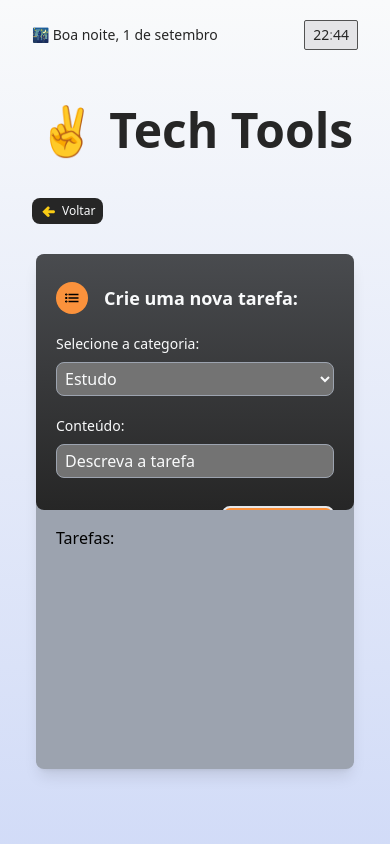
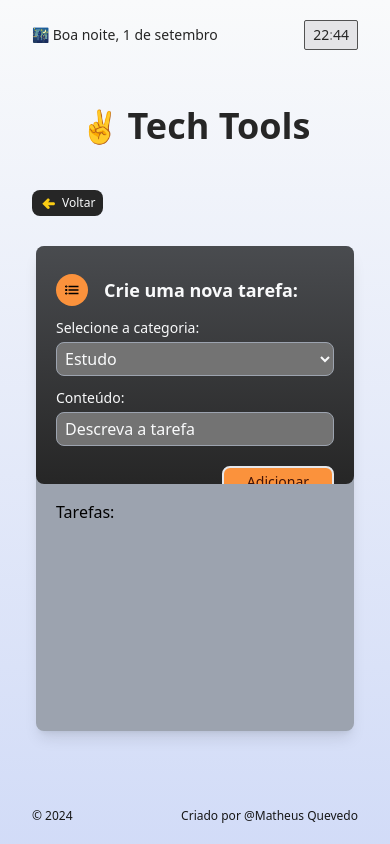
Before and after one commit to mthquevedo/Minhas-ferramentas, a React (Vite) app: page /lista-de-tarefas in a window 390 px wide. Built offline with nearby package versions, Linux system fonts and the light colour scheme.

Commit message:
Ajuste: ajustes visuais foram feitos

```diff
--- a/src/components/ToDoListContent/index.tsx
+++ b/src/components/ToDoListContent/index.tsx
@@ -42,9 +42,9 @@ export function ToDoListContent() {
 
             <main className="h-5/6 bg-gray-400 flex md:flex-col justify-between items-start mt-7 shadow-lg rounded-lg mx-16 md:mx-1">
 
-                <aside className="w-30v md:w-full h-full md:h-60v bg-gradient-to-t from-neutral-800 to-neutral-800/70 px-8 sm:px-5 py-7 md:pb-1 rounded-l-lg md:rounded-r-lg  overflow-hidden">
+                <aside className="w-30v md:w-full h-full md:h-55v bg-gradient-to-t from-neutral-800 to-neutral-800/70 px-8 sm:px-5 py-7 md:pb-1 rounded-l-lg md:rounded-r-lg overflow-hidden">
                     <form
-                        className="flex flex-col justify-center gap-5"
+                        className="flex flex-col justify-center gap-5 sm:gap-3"
                         onSubmit={handleCreateTask}
                     >
 
@@ -54,7 +54,7 @@ export function ToDoListContent() {
                         </div>
 
                         <div className="flex flex-col">
-                            <label className="text-gray-50 text-sm pb-2">Selecione a categoria:</label>
+                            <label className="text-gray-50 text-sm pb-2 md:pb-1">Selecione a categoria:</label>
                             <select
                                 name="genderOptions"
                                 id="genderOptions"
@@ -70,7 +70,7 @@ export function ToDoListContent() {
                         </div>
 
                         <div className="flex flex-col text-gray-50">
-                            <label className="text-gray-50 text-sm pb-2">Conteúdo:</label>
+                            <label className="text-gray-50 text-sm pb-2 md:pb-1">Conteúdo:</label>
                             <input
                                 type="text"
                                 id="taskContent"
@@ -79,7 +79,7 @@ export function ToDoListContent() {
                                 className="rounded-lg p-1 pl-2 bg-neutral-500 border border-gray-400 text-gray-50 placeholder:text-gray-50 focus:outline-none" />
                         </div>
 
-                        <div className="self-end pt-2 md:pt-0">
+                        <div className="self-end pt-2 md:pt-0 sm:mb-8">
                             <button
                                 type="submit"
                                 className="bg-orange-400 text-orange-950 rounded-lg p-1 mt-2 sm:text-sm font-medium w-28 border-2">
--- a/src/layouts/MainLayout.tsx
+++ b/src/layouts/MainLayout.tsx
@@ -4,16 +4,19 @@ import { Header } from "../components/Header";
 export function MainLayout() {
 
     return (
-        <div className="flex flex-col gap-9 w-100v h-100v bg-gradient-to-b from-gray-50 to-blue-700/20 py-5 px-8 overflow-auto">
+        <div className="flex flex-col gap-9 w-full h-100v bg-gradient-to-b from-gray-50 to-blue-700/20 py-5 px-8 overflow-auto">
             <Header />
 
-            <h1 className="text-center font-bold text-neutral-800 text-5xl py-2">✌ Tech Tools</h1>
+            <h1 className="flex justify-center items-center gap-2 text-center font-bold text-neutral-800 text-5xl sm:text-4xl py-2">
+                <span className="text-[2.4rem] sm:text-[2rem]">✌</span>
+                <p>Tech Tools</p>
+            </h1>
 
             <Outlet />
 
             <footer className="flex justify-between text-xs text-neutral-900">
                 <p>© 2024</p>
-                <p>Desenvolvido por <a className="font-medium hover:underline" href="https://www.linkedin.com/in/matheus-quevedo-599315185/" target="_blank">@Matheus Quevedo</a></p>
+                <p>Criado por <a className="font-medium hover:underline" href="https://www.linkedin.com/in/matheus-quevedo-599315185/" target="_blank">@Matheus Quevedo</a></p>
             </footer>
         </div>
     )
--- a/src/pages/Home/index.tsx
+++ b/src/pages/Home/index.tsx
@@ -5,7 +5,7 @@ import { HomeLink } from "../../components/HomeLink";
 export function Home() {
 
     return (
-        <main className="flex flex-col gap-10 flex-1 justify-center md:justify-start mb-36 md:mb-0 md:mt-4">
+        <main className="flex flex-col flex-1 gap-10 justify-center md:justify-start mb-36 md:mb-0 md:mt-4">
             <p className="text-center">Navegue pelas ferramentas abaixo:</p>
             <div className=" flex md:flex-col flex-wrap justify-center gap-48 md:gap-12 items-center">
                 <HomeLink title="Contador" to="contador" icon={<GoNumber />} iconClassName="text-amber-800" className="bg-sand" />
--- a/src/pages/QrCode/index.tsx
+++ b/src/pages/QrCode/index.tsx
@@ -64,8 +64,7 @@ export function QrCode() {
                     />
                 </div>
             </main>
-            <main className="h-5/6 hidden flex-col justify-center items-center gap-10 md:flex">
-
+            <main className="h-5/6 hidden flex-col justify-center items-center gap-8 md:flex">
                 <div
                     className="bg-white p-5 rounded-lg border-2 border-gray-200"
                 >
@@ -91,7 +90,7 @@ export function QrCode() {
                     >
                         <button
                             disabled={!link}
-                            className={twMerge("flex justify-center items-center gap-1 text-nowrap text-base rounded-md shadow-sm font-medium border py-2 px-5 mt-2 transition", verifyStateButton)}
+                            className={twMerge("flex justify-center items-center gap-1 text-nowrap text-base rounded-md shadow-sm font-medium border py-2 px-5 transition", verifyStateButton)}
 
                         >
                             <HiDownload className="text-lg" />
```
